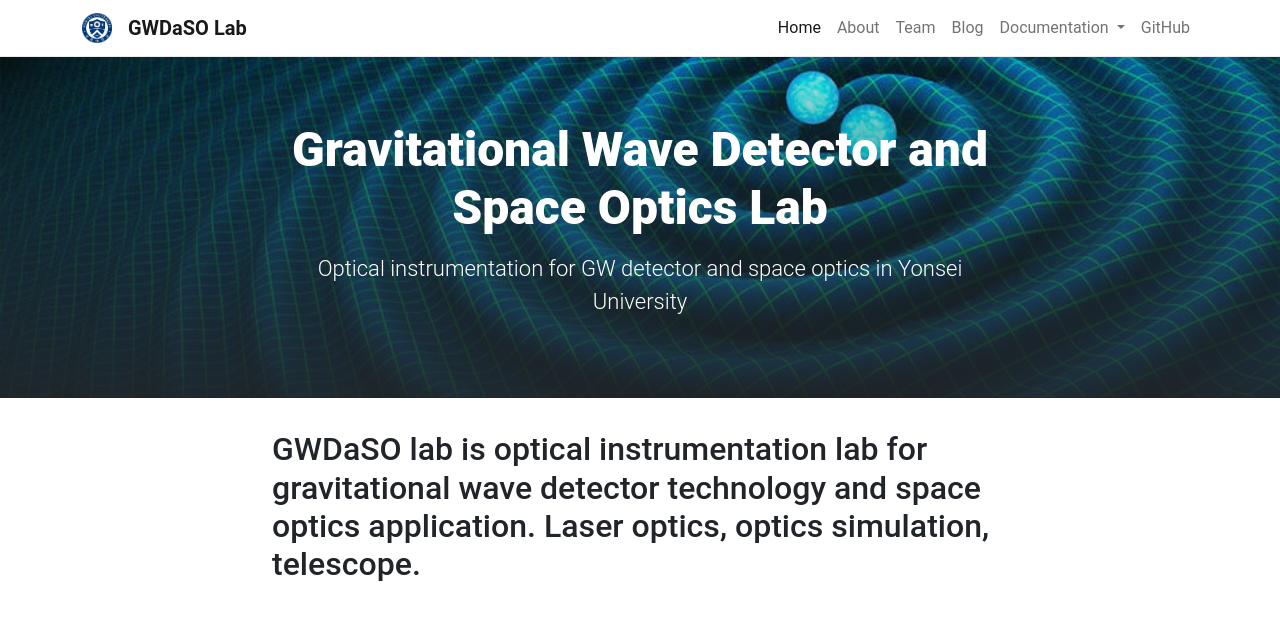
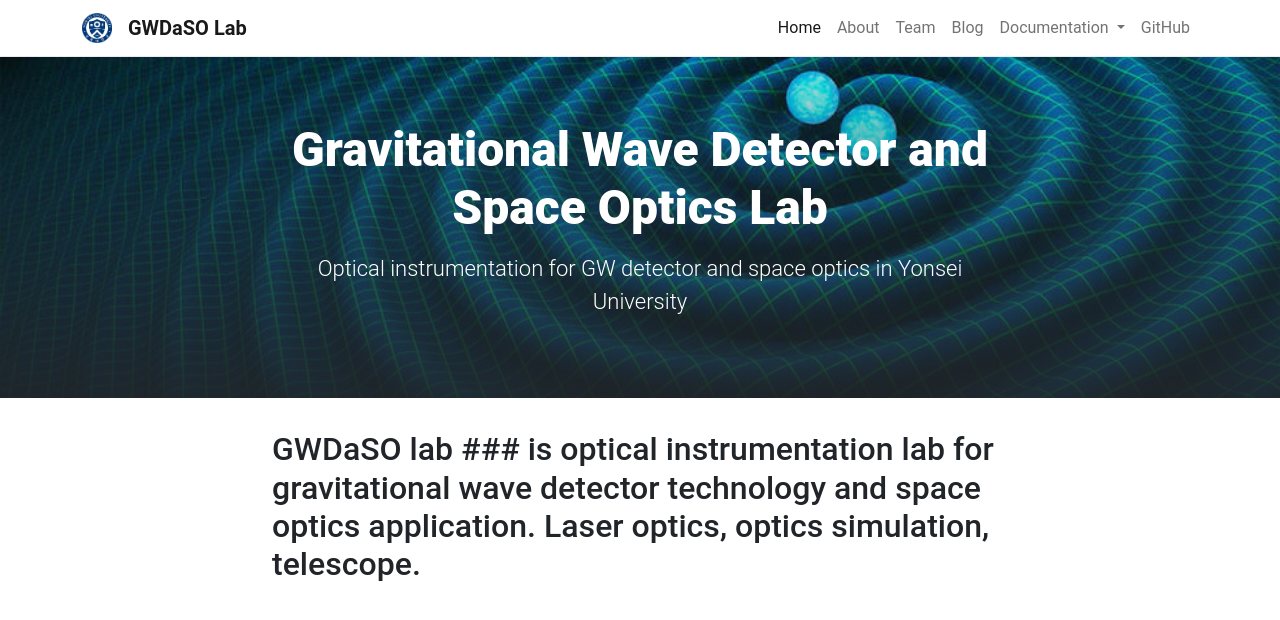
Before and after one commit to jgpark84/testpage, a Jekyll site: the page built from pages/home.md, in a window 1280 px wide and 900 px high, cut to the strip 0-621 px from the top of the window. Built offline with Jekyll 4.4.1, drawn with Linux system fonts in a browser that asks for light colours.

```diff
--- a/pages/home.md
+++ b/pages/home.md
@@ -6,4 +6,4 @@ background: /assets/theme/images/banne.jpg
 permalink: /
 ---
 
-## GWDaSO lab  is optical instrumentation lab for gravitational wave detector technology and space optics application. Laser optics, optics simulation, telescope.
+## GWDaSO lab  ### is optical instrumentation lab for gravitational wave detector technology and space optics application. Laser optics, optics simulation, telescope.
```
